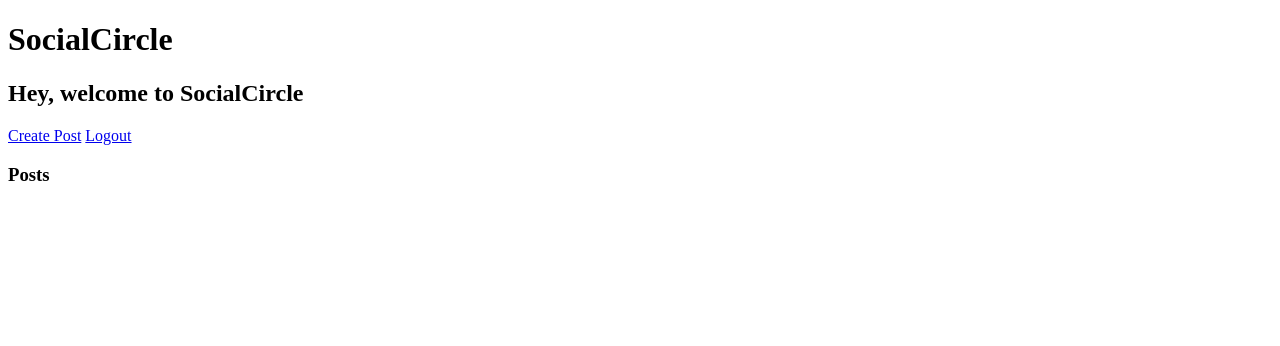
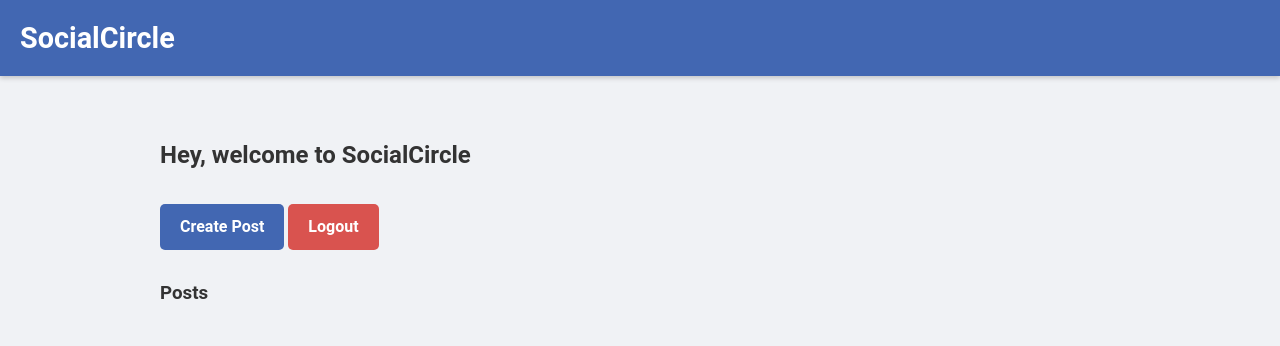
Before and after one commit to ani-sh-arma/SocialCircleWeb, a Django app: page / in a window 1280 px wide. Shown: the top 346 px of the page. Run offline with Django 4.2, Linux system fonts and the light colour scheme; the visitor is signed in with stand-in values (Sample User, id 1); data that the repository does not hold is empty.

Commit message:
added basic styles

```diff
--- a/social/templates/base.html
+++ b/social/templates/base.html
@@ -4,6 +4,8 @@
     <meta charset="UTF-8">
     <meta name="viewport" content="width=device-width, initial-scale=1.0">
     <title>SocialCircle</title>
+    {% load static %}
+    <link rel="stylesheet" href="{% static 'css/styles.css' %}">
 </head>
 <body>
     <header>
--- a/social/templates/social/home.html
+++ b/social/templates/social/home.html
@@ -1,24 +1,32 @@
 {% extends 'base.html' %}
 
 {% block content %}
+<div class="container">
     <h2>Hey, welcome to SocialCircle</h2>
     {% if user.is_authenticated %}
-    <a href="{% url 'create_post' %}">Create Post</a>
-    <a href="{% url 'logout' %}">Logout</a>
+        <a href="{% url 'create_post' %}" class="btn btn-primary">Create Post</a>
+        <a href="{% url 'logout' %}" class="btn btn-danger">Logout</a>
     {% else %}
-    <a href="{% url 'register' %}">Register</a>
-    <a href="{% url 'login' %}">Login</a>
+        <a href="{% url 'register' %}" class="btn btn-primary">Register</a>
+        <a href="{% url 'login' %}" class="btn btn-primary">Login</a>
     {% endif %}
 
     <h3>Posts</h3>
     {% for post in posts %}
-    <div>
-        <p>{{ post.user.username }} - {{ post.created_at }}</p>
-        <p>{{ post.content }}</p>
+        <div class="post">
+            <div class="post-meta">
+                {{ post.user.username }} - {{ post.created_at }}
+            </div>
+            <div class="post-content">
+                {{ post.content }}
+            </div>
             {% if user == post.user %}
-            <a href="{% url 'edit_post' post.id %}">Edit</a>
-            <a href="{% url 'delete_post' post.id %}">Delete</a>
+                <div class="post-actions">
+                    <a href="{% url 'edit_post' post.id %}" class="btn btn-primary">Edit</a>
+                    <a href="{% url 'delete_post' post.id %}" class="btn btn-danger">Delete</a>
+                </div>
             {% endif %}
         </div>
     {% endfor %}
+</div>
 {% endblock %}
--- a/static/css/styles.css
+++ b/static/css/styles.css
@@ -0,0 +1,148 @@
+/* General styles */
+body {
+  font-family: 'Roboto', sans-serif; /* Modern font */
+  background-color: #f0f2f5;
+  color: #333;
+  margin: 0;
+  padding: 0;
+  line-height: 1.6;
+}
+
+/* Header styles */
+header {
+  background-color: #4267b2;
+  color: white;
+  padding: 15px 20px;
+  box-shadow: 0 2px 5px rgba(0, 0, 0, 0.2);
+  display: flex;
+  justify-content: space-between;
+  align-items: center;
+}
+
+header h1 {
+  margin: 0;
+  font-size: 1.8em; /* Larger header font */
+}
+
+header nav ul {
+  list-style: none;
+  margin: 0;
+  padding: 0;
+  display: flex;
+}
+
+header nav li {
+  margin-left: 20px;
+}
+
+header nav a {
+  color: white;
+  text-decoration: none;
+  font-weight: bold; /* Bold navigation links */
+}
+
+
+/* Container styles */
+.container {
+  width: 90%;
+  max-width: 960px; /* Adjusted max-width */
+  margin: 20px auto;
+  padding: 20px;
+}
+
+/* Button styles */
+.btn {
+  display: inline-block;
+  padding: 10px 20px;
+  margin: 10px 0;
+  text-decoration: none;
+  border-radius: 5px;
+  font-weight: bold;
+  transition: background-color 0.3s ease;
+  border: none;
+  cursor: pointer;
+}
+
+.btn-primary {
+  background-color: #4267b2;
+  color: white;
+}
+
+.btn-primary:hover {
+  background-color: #365899;
+}
+
+.btn-danger {
+  background-color: #d9534f;
+  color: white;
+}
+
+.btn-danger:hover {
+  background-color: #c9302c;
+}
+
+/* Form styles */
+.form-group {
+  margin-bottom: 20px;
+}
+
+.form-control {
+  width: 100%;
+  padding: 12px;
+  border: 1px solid #ddd;
+  border-radius: 4px;
+  box-sizing: border-box;
+}
+
+/* Post styles */
+.post {
+  background-color: white;
+  border-radius: 8px;
+  box-shadow: 0 2px 5px rgba(0, 0, 0, 0.15);
+  padding: 20px;
+  margin-bottom: 20px;
+}
+
+.post .post-meta {
+  color: #999;
+  font-size: 0.9em;
+  margin-bottom: 10px;
+}
+
+.post .post-actions {
+  margin-top: 15px;
+}
+
+.post .post-actions a {
+  margin-right: 10px;
+  text-decoration: none;
+  color: #4267b2;
+}
+
+/* Responsive design tweaks */
+@media (max-width: 768px) {
+  .container {
+    width: 95%;
+  }
+}
+
+/* New styles for a more visually appealing design */
+.profile-picture {
+  border-radius: 50%; /* Make profile pictures circular */
+  width: 50px; /* Set a standard size */
+  height: 50px;
+  object-fit: cover; /* Ensure image fills the circle */
+  margin-right: 10px; /* Add some spacing */
+}
+
+.post-content {
+  font-size: 1.1em; /* Slightly larger post text */
+  line-height: 1.5; /* More comfortable line height */
+}
+
+.post-image {
+  max-width: 100%; /* Ensure images don't overflow */
+  height: auto;
+  display: block; /* Prevent image from affecting layout */
+  margin-top: 10px;
+}
```
Also changed, not shown: SocialCircle/settings.py (+7 -0 lines). Lines whose indentation alone changed are shown as unchanged.
